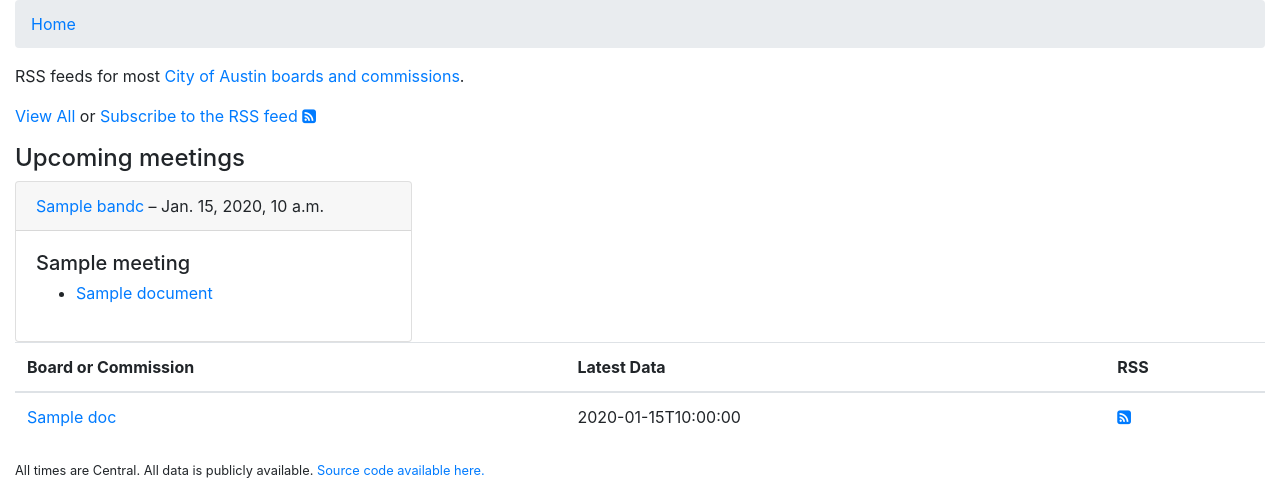
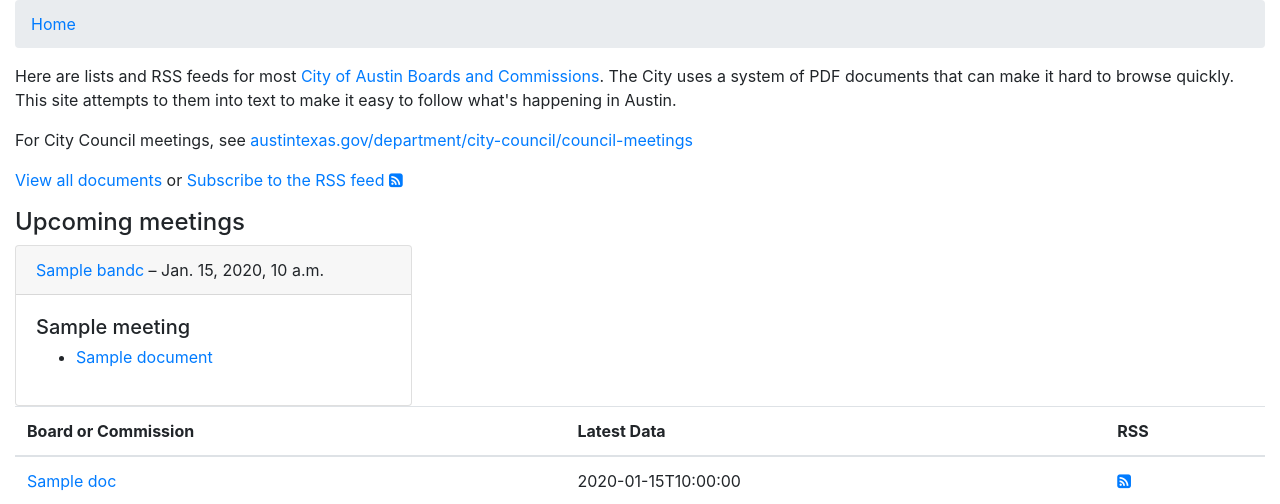
Before and after one commit to crccheck/atx-bandc, a Django app: template bandc/apps/agenda/templates/agenda/bandc_list.html in a window 1280 px wide. Shown: the top 504 px of the page. Run offline with Django 3.2, Linux system fonts and the light colour scheme; the template is opened without the code that fills it: most values are stand-ins (such as "Sample title", 1, 10 or a date in 2020); some libraries are stand-ins or nearby versions.

Commit message:
copy update

```diff
--- a/bandc/apps/agenda/templates/agenda/bandc_list.html
+++ b/bandc/apps/agenda/templates/agenda/bandc_list.html
@@ -4,12 +4,19 @@
 
 {% block content %}
 <p>
-  RSS feeds for most <a href="https://www.austintexas.gov/department/boards-and-commissions" target="_blank">City
-    of Austin boards and commissions</a>.
+  Here are lists and RSS feeds for most <a href="https://www.austintexas.gov/department/boards-and-commissions"
+    target="_blank">City of Austin Boards and Commissions</a>. The City uses a
+  system of PDF documents that can make it hard to browse quickly. This site
+  attempts to them into text to make it easy to follow what's happening in Austin.
 </p>
 
 <p>
-  <a href="{% url 'bandc_detail' slug='all' %}">View All</a>
+  For City Council meetings, see <a
+    href="https://www.austintexas.gov/department/city-council/council-meetings">austintexas.gov/department/city-council/council-meetings</a>
+</p>
+
+<p>
+  <a href="{% url 'bandc_detail' slug='all' %}">View all documents</a>
   or
   <a href="{% url 'feed' slug='all' %}">
     Subscribe to the RSS feed <i class="fa fa-rss-square" title="rss"></i>
```
